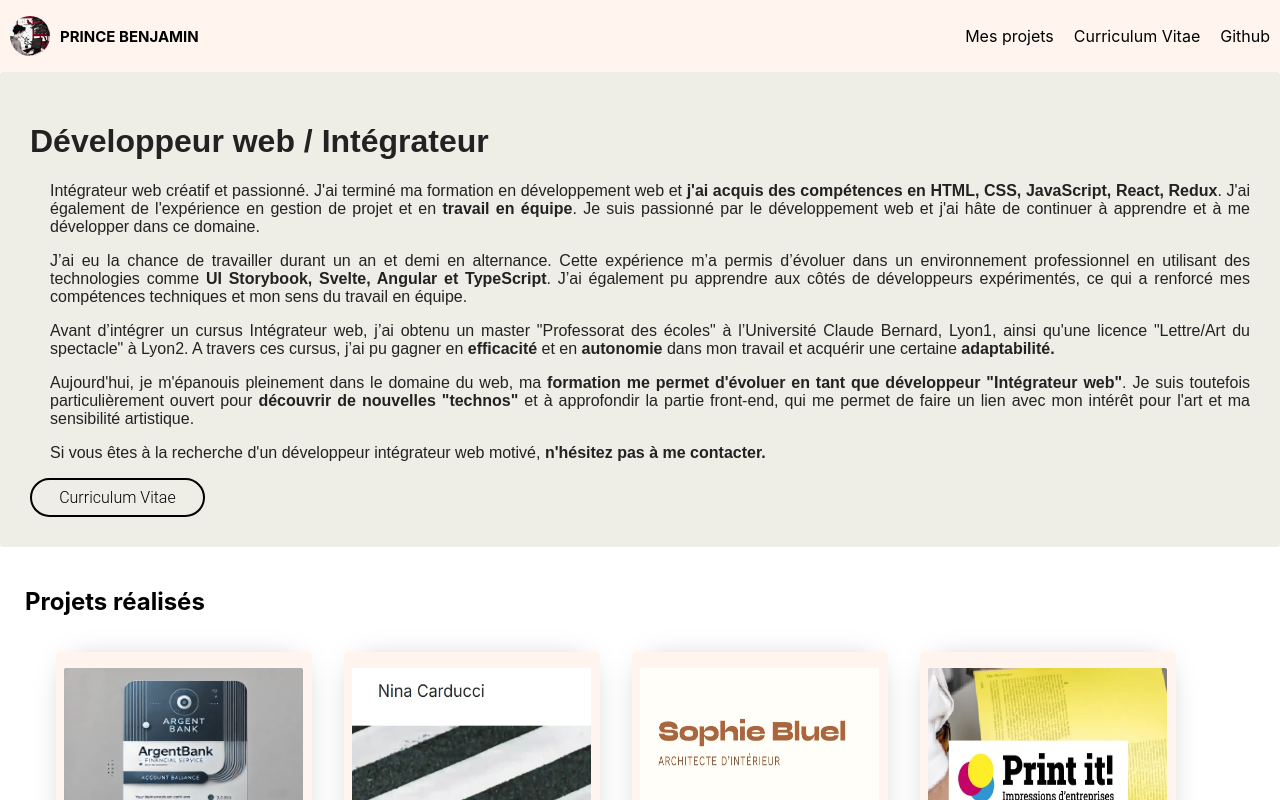
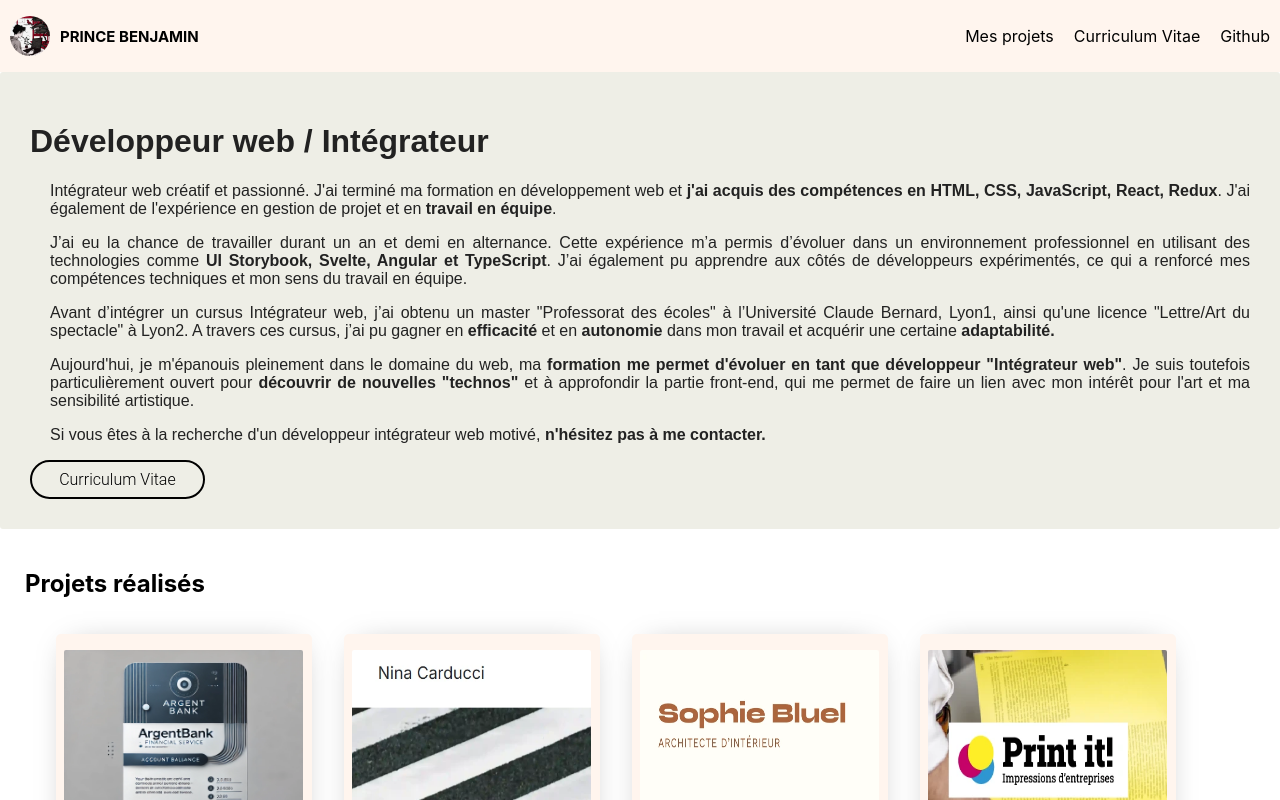
Before and after one commit to BenJ-ou/portfolio, a React (Create React App) app: page / in a window 1280 px wide. Shown: the top 800 px of the page. Built offline with nearby package versions, Linux system fonts and the light colour scheme; the HTML template or start-up script is replaced by a standard one.

Commit message:
feat(porfolio):  coquille texte header

```diff
--- a/src/components/Header.jsx
+++ b/src/components/Header.jsx
@@ -6,7 +6,7 @@ const Header = () => {
     <header className="page-content">
       <div className="backgroundText">
         <h1 class="text-4xl lg:text-xl">Développeur web / Intégrateur</h1>
-        <p class="mb-4 font-medium">Intégrateur web créatif et passionné. J'ai terminé ma formation en développement web et <strong>j'ai acquis des compétences en HTML, CSS, JavaScript, React, Redux</strong>. J'ai également de l'expérience en gestion de projet et en <strong>travail en équipe</strong>. Je suis passionné par le développement web et j'ai hâte de continuer à apprendre et à me développer dans ce domaine.</p>
+        <p class="mb-4 font-medium">Intégrateur web créatif et passionné. J'ai terminé ma formation en développement web et <strong>j'ai acquis des compétences en HTML, CSS, JavaScript, React, Redux</strong>. J'ai également de l'expérience en gestion de projet et en <strong>travail en équipe</strong>.</p>
         <p class="mb-4 font-medium">J’ai eu la chance de travailler durant un an et demi en alternance. Cette expérience m’a permis d’évoluer dans un environnement professionnel en utilisant des technologies comme <strong>UI Storybook, Svelte, Angular et TypeScript</strong>. J’ai également pu apprendre aux côtés de développeurs expérimentés, ce qui a renforcé mes compétences techniques et mon sens du travail en équipe.</p>
         <p class="mb-4 font-medium">Avant d’intégrer un cursus Intégrateur web, j’ai obtenu un master "Professorat des écoles" à l’Université Claude Bernard, Lyon1, ainsi qu'une licence "Lettre/Art du spectacle" à Lyon2. A travers ces cursus, j’ai pu gagner en <strong>efficacité </strong> et en <strong>autonomie</strong> dans mon travail et acquérir une certaine <strong>adaptabilité.</strong> </p>
         <p class="mb-4 font-medium">Aujourd'hui, je m'épanouis pleinement dans le domaine du web, ma <strong>formation me permet d'évoluer en tant que développeur "Intégrateur web"</strong>. Je suis toutefois particulièrement ouvert pour <strong>découvrir de nouvelles "technos"</strong> et à approfondir la partie front-end, qui me permet de faire un lien avec mon intérêt pour l'art et ma sensibilité artistique.</p>
```
